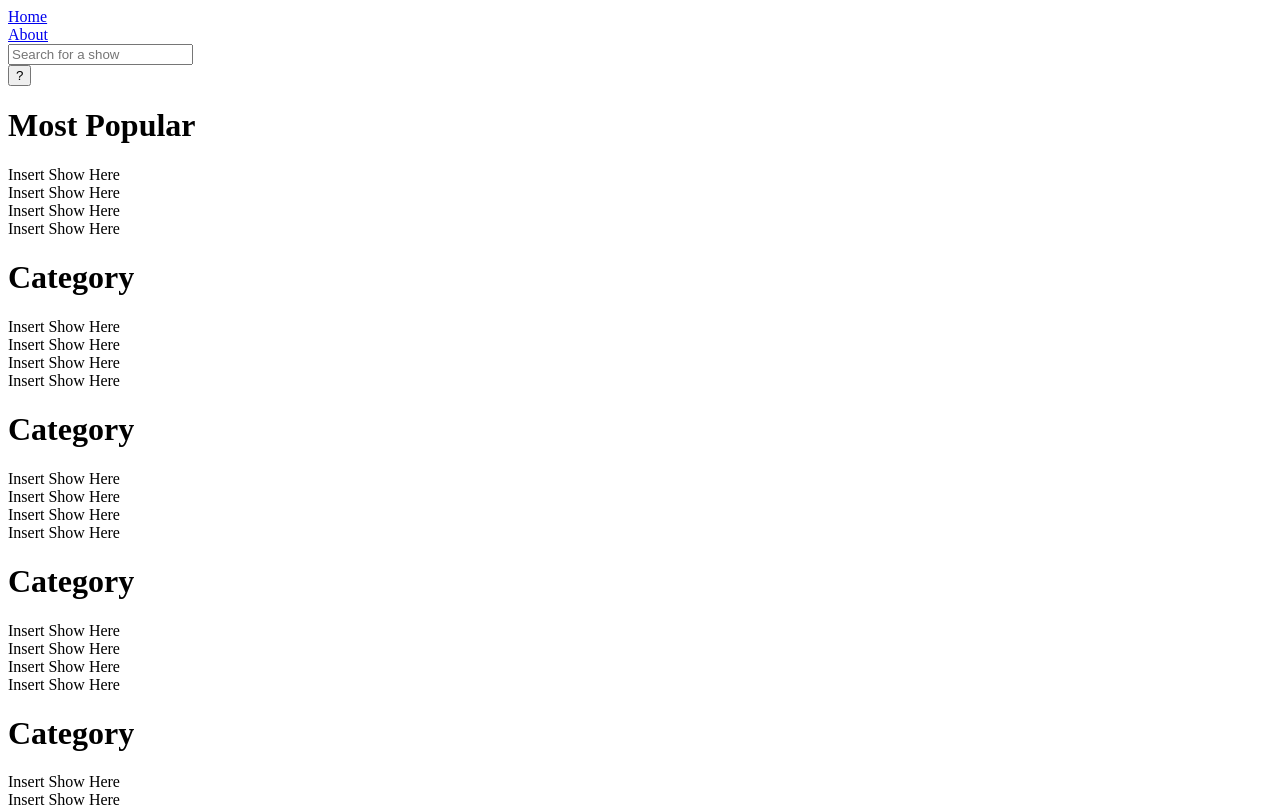
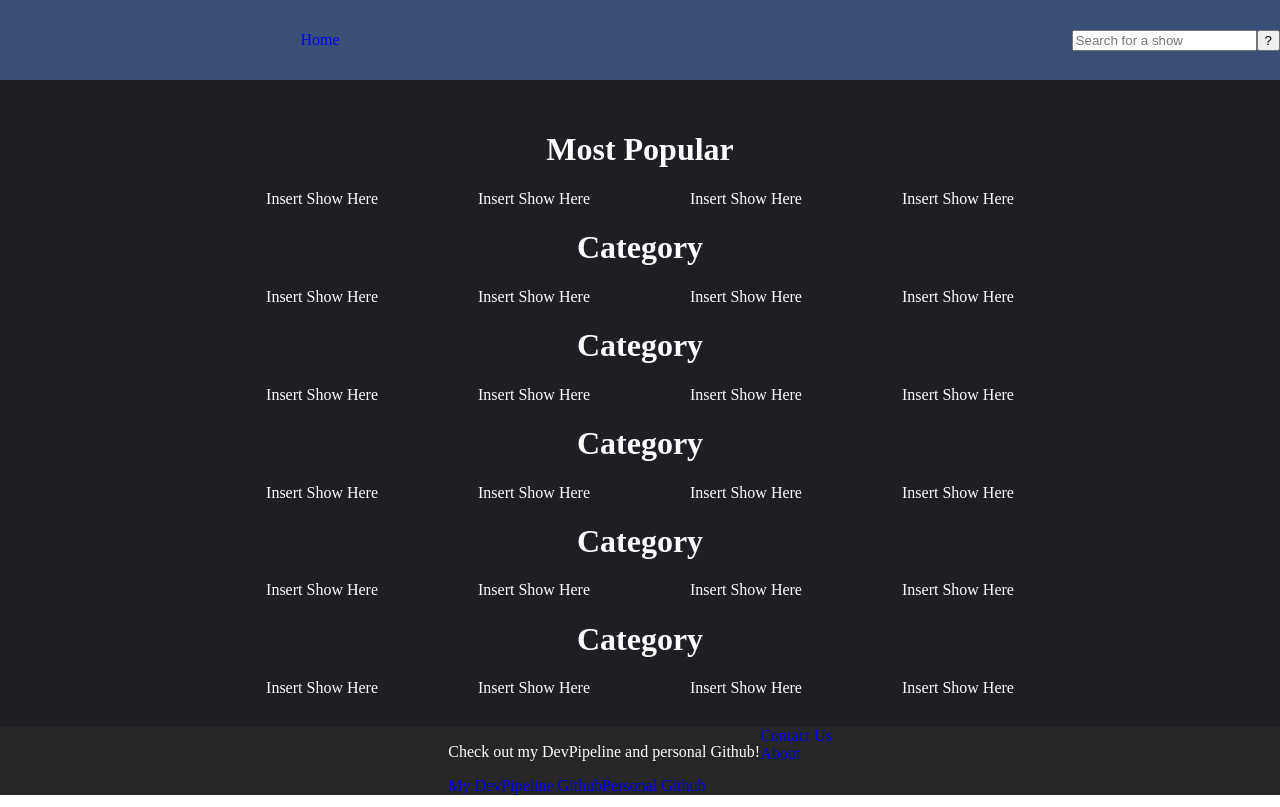
Before and after one commit to Jamesh431/BlueBlox, a React (Create React App) app: page / in a window 1280 px wide. Shown: the top 807 px of the page. Built offline with nearby package versions, Linux system fonts and the light colour scheme; no server answers.

Commit message:
changed some divs and added styling

```diff
--- a/package.json
+++ b/package.json
@@ -35,5 +35,8 @@
       "last 1 firefox version",
       "last 1 safari version"
     ]
+  },
+  "devDependencies": {
+    "sass": "^1.62.0"
   }
 }
--- a/src/components/App.js
+++ b/src/components/App.js
@@ -20,11 +20,11 @@ Routing
 		- Display information about the show in question
 			- Big image, title, rating, description, network, maybe there's trailer??? Etc...
 			- This page should be clean but VERY information heavy.
-			-------- (focus on this last)
+			--------\/ (focus on this last)
 		- Setup the ability to allow reviews to be written about the show
 			- These do not need to be persistent. If they disappear on refresh, that's ok, but try working with localstorage if you'd like to stretch yourself.
 			- Create, Update, and Delete Reviews.
-			-------- (focus on this last)
+			--------/\ (focus on this last)
 	- Contact
 		- Web form
 			- email
--- a/src/components/navigation/Footer.js
+++ b/src/components/navigation/Footer.js
@@ -29,6 +29,12 @@ export default function Footer() {
             Contact Us
           </NavLink>
         </div>
+
+        <div className="about-nav-wrapper">
+          <NavLink exact to='/about'>
+            About
+          </NavLink>
+        </div>
       </div>
     </div>
   )
--- a/src/components/navigation/Navbar.js
+++ b/src/components/navigation/Navbar.js
@@ -16,13 +16,6 @@ export default function Navbar(props) {
             Home
           </NavLink>
         </div>
-
-        <div className="about-nav-wrapper">
-          <NavLink exact to='/about'>
-            About
-          </NavLink>
-        </div>
-
       </div>
 
       <div className="nav-right">
--- a/src/components/pages/Landing.js
+++ b/src/components/pages/Landing.js
@@ -1,8 +1,6 @@
 export default function Landing() {
   return(
     <div className="LandingPage">
-      <div className="SortedShows">
-
         <div className="CategoryContainer" id="Popular">
           <div className="HeaderWrapper">
             <h1>Most Popular</h1>
@@ -81,6 +79,5 @@ export default function Landing() {
           </div>
         </div>
       </div>
-    </div>
   )
 }
--- a/src/index.js
+++ b/src/index.js
@@ -2,6 +2,7 @@ import React from 'react';
 import ReactDOM from 'react-dom/client';
 
 import App from './components/App';
+import "./styles/main.scss"
 
 
 const root = ReactDOM.createRoot(document.getElementById('root'));
--- a/src/styles/common.scss
+++ b/src/styles/common.scss
@@ -0,0 +1,20 @@
+html, body {
+  margin: 0;
+  height: 100%;
+  width: 100%;
+  a {
+    text-decoration: none;
+  }
+
+  #root {
+    .App {
+      display: grid;
+      grid-template-rows: 5em 1fr auto;
+      grid-template-columns: 100%;
+      row-gap: 30px;
+      background-color: #1E1E24;
+      color: #FFFFFF;
+    }
+  }
+
+}
--- a/src/styles/footer.scss
+++ b/src/styles/footer.scss
@@ -0,0 +1,8 @@
+.footer-container{
+  display: flex;
+  flex-direction: row;
+  justify-content: center;
+  width: 100%;
+  height: 100%;
+  background-color: #262626;
+}
--- a/src/styles/landing.scss
+++ b/src/styles/landing.scss
@@ -0,0 +1,22 @@
+.LandingPage {
+  display: flex;
+  flex-direction: column;
+  width: 100%;
+
+  .CategoryContainer {
+    display: flex;
+    flex-direction: column;
+    justify-content: center;
+    align-items: center;
+
+  .ShowsWrapper {
+    display: flex;
+    flex-direction: row;
+
+    .ShowContainer {
+      margin: 0 50px
+    }
+  }
+
+  }
+}
--- a/src/styles/main.scss
+++ b/src/styles/main.scss
@@ -0,0 +1,6 @@
+@import "./common.scss";
+@import "./navbar.scss";
+@import "./footer.scss";
+@import "./landing.scss";
+@import "./about.scss";
+@import "./contact.scss";
--- a/src/styles/navbar.scss
+++ b/src/styles/navbar.scss
@@ -0,0 +1,28 @@
+.navbar {
+  display: flex;
+  flex-direction: row;
+  justify-content: space-between;
+  width: 100%;
+  background-color: #3B4F76;
+  // border: 1px solid blue;
+
+  div {
+    // border: 1px solid red;
+    // height: 100%;
+    align-items: center;
+  }
+
+  .nav-left {
+    display: flex;
+    flex-direction: row;
+    justify-content: space-evenly;
+    width: 100%;
+  }
+
+  .nav-right {
+    display: flex;
+    flex-direction: row;
+    justify-content: flex-end;
+    width: 100%;
+  }
+}
```
Also changed, not shown: 1 other file (tests, documents, lock files or other folders).
